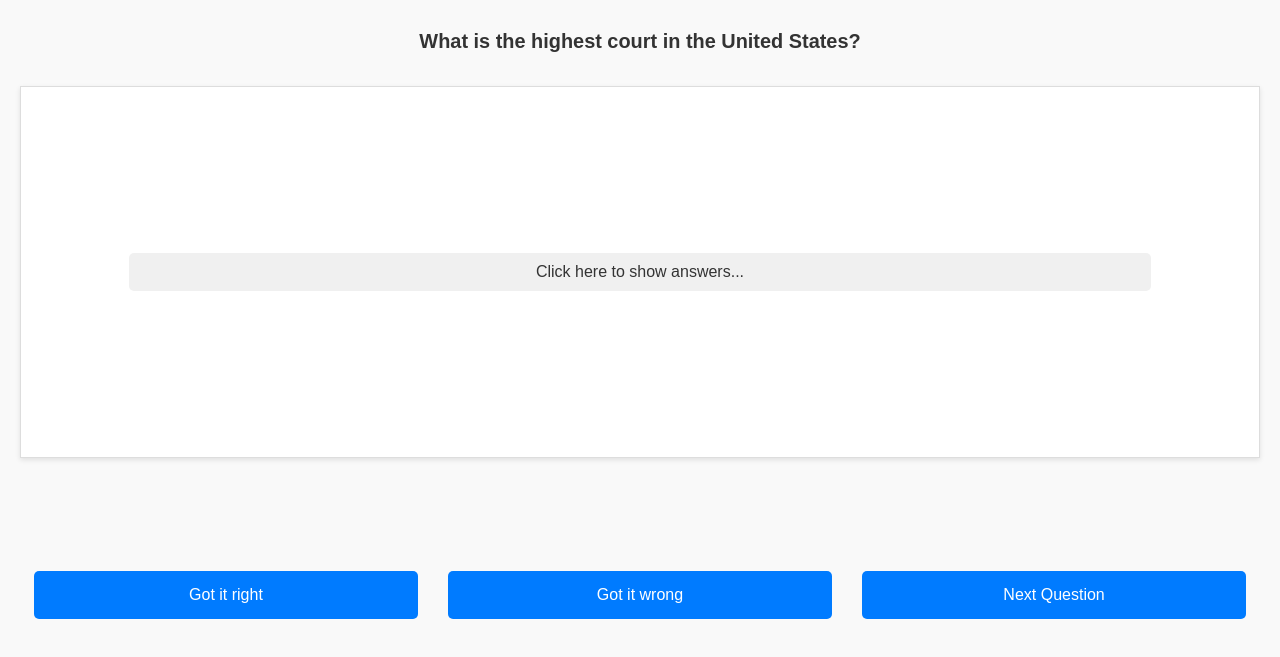
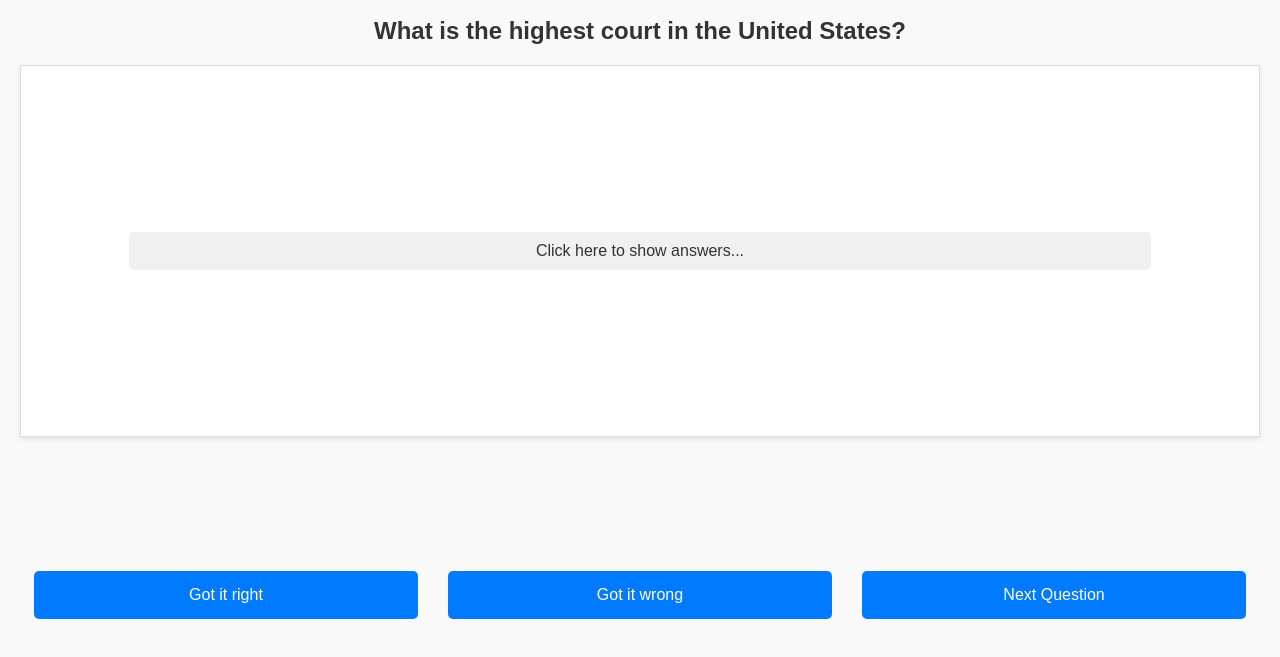
Before and after one commit to chughtaimh/uscis-test, a plain HTML site: page index.html in a window 1280 px wide. Shown: the part 95-752 px from the top of the page. Drawn offline with Linux system fonts and the light colour scheme.

Commit message:
Update index.html
updates question from h5 to <b< tag

```diff
--- a/index.html
+++ b/index.html
@@ -234,7 +234,7 @@
             const questionContainer = document.getElementById('question-container');
             const optionsContainer = document.getElementById('options-container');
 
-            questionContainer.innerHTML = `<h5>${questionObj.question}</h5>`;
+            questionContainer.innerHTML = `<b>${questionObj.question}</b>`;
             optionsContainer.innerHTML = '<p>Click here to show answers...</p>'; // Placeholder text
 
             // Add click event listener to reveal answers
```
